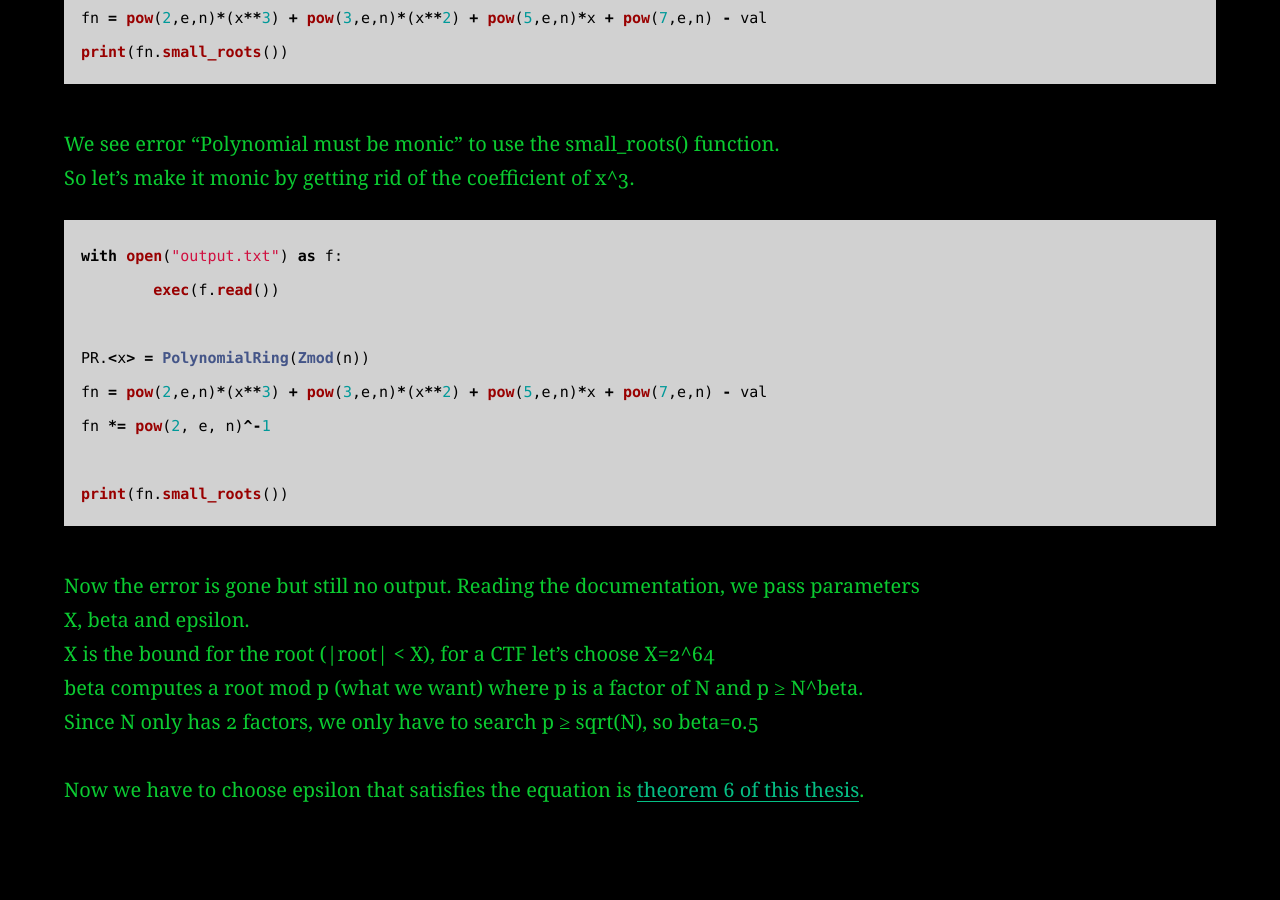
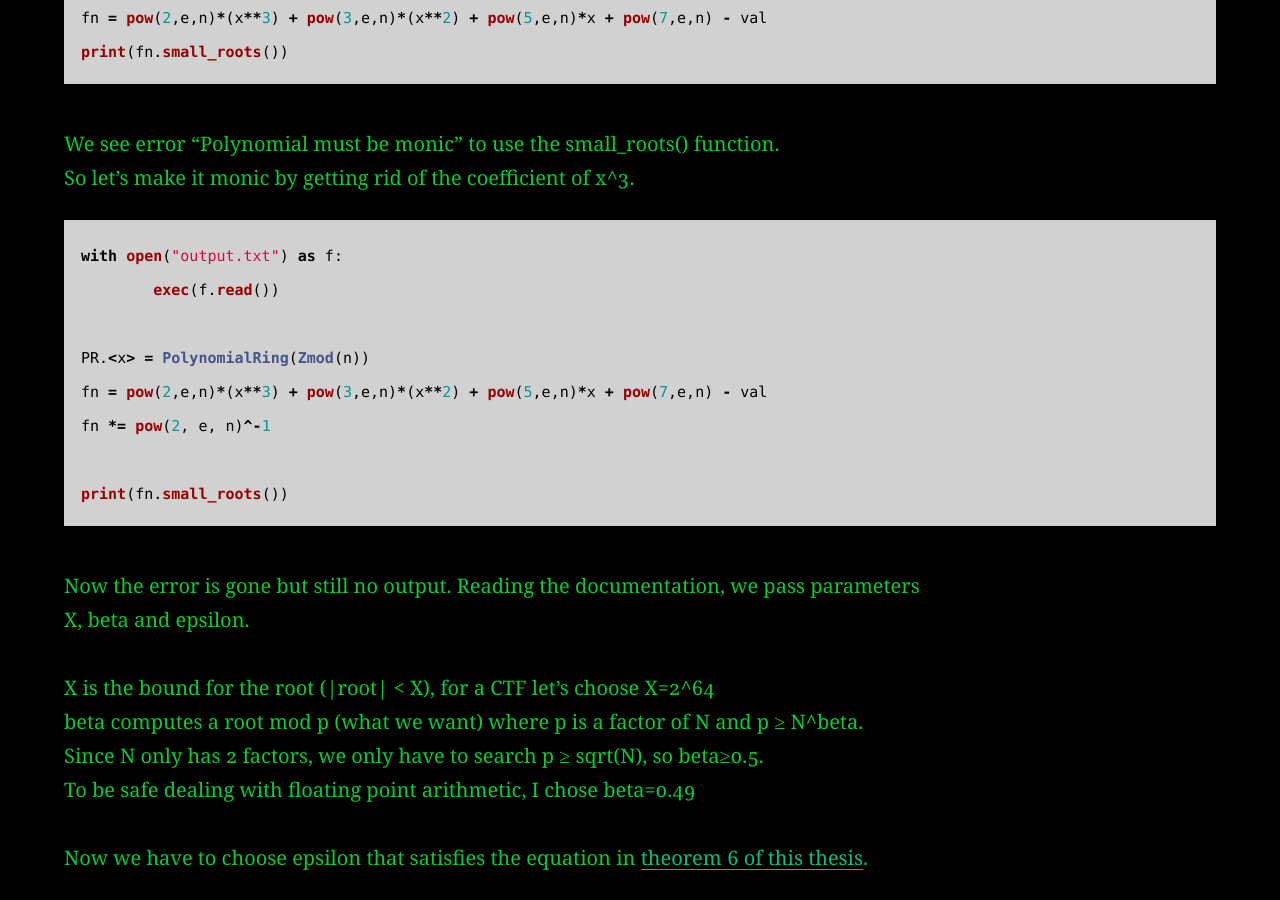
Before and after one commit to AC01010/Connor-McCartney.github.io, a Jekyll site: the page built from _posts/2012-12-27-crew-ctf-2022.md, in a window 1280 px wide and 900 px high, scrolled down 4064 px. Built offline with Jekyll 4.4.1, drawn with Linux system fonts in a browser that asks for light colours; before the commit the page ends 4896 px from its top, so only the background shows below that.

Commit message:
Update 2012-12-27-crew-ctf-2022.md

```diff
--- a/_posts/2012-12-27-crew-ctf-2022.md
+++ b/_posts/2012-12-27-crew-ctf-2022.md
@@ -148,8 +148,10 @@ print(fn.small_roots())
 
 Now the error is gone but still no output. Reading the documentation, we pass parameters <br>
 X, beta and epsilon. <br>
+
 X is the bound for the root (|root| < X), for a CTF let's choose X=2^64    <br>
 beta computes a root mod p (what we want) where p is a factor of N and p ≥ N^beta. 	<br>
-Since N only has 2 factors, we only have to search p ≥ sqrt(N), so beta=0.5
+Since N only has 2 factors, we only have to search p ≥ sqrt(N), so beta≥0.5. <br>
+To be safe dealing with floating point arithmetic, I chose beta=0.49
 
-Now we have to choose epsilon that satisfies the equation is [theorem 6 of this thesis](https://www.cits.ruhr-uni-bochum.de/imperia/md/content/may/paper/bp.ps).
+Now we have to choose epsilon that satisfies the equation in [theorem 6 of this thesis](https://www.cits.ruhr-uni-bochum.de/imperia/md/content/may/paper/bp.ps).
```
